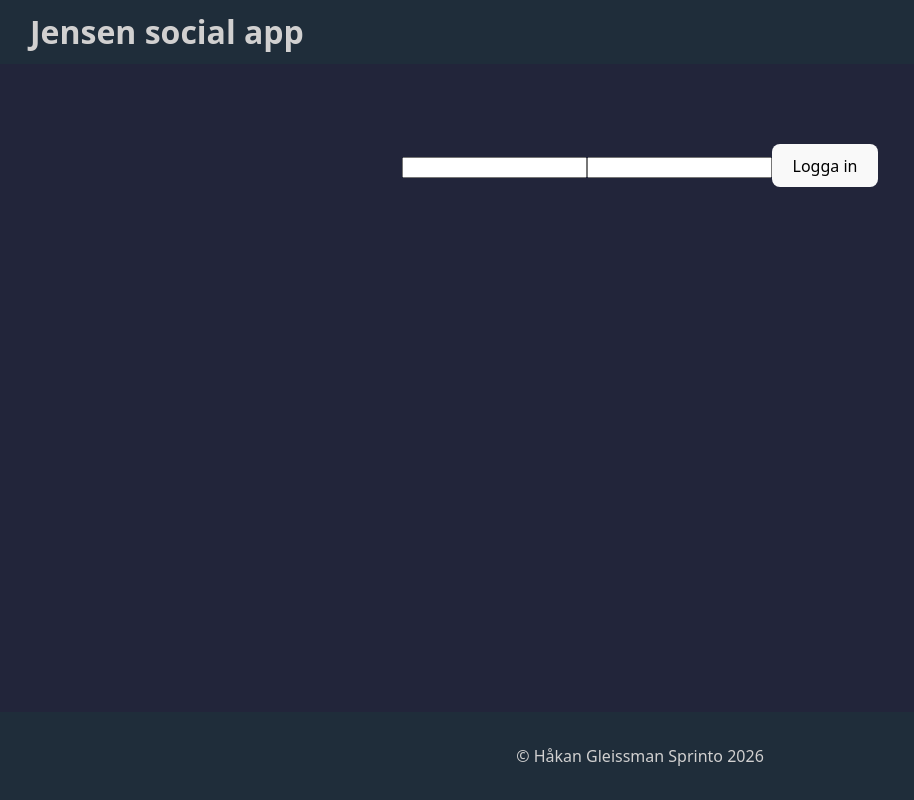
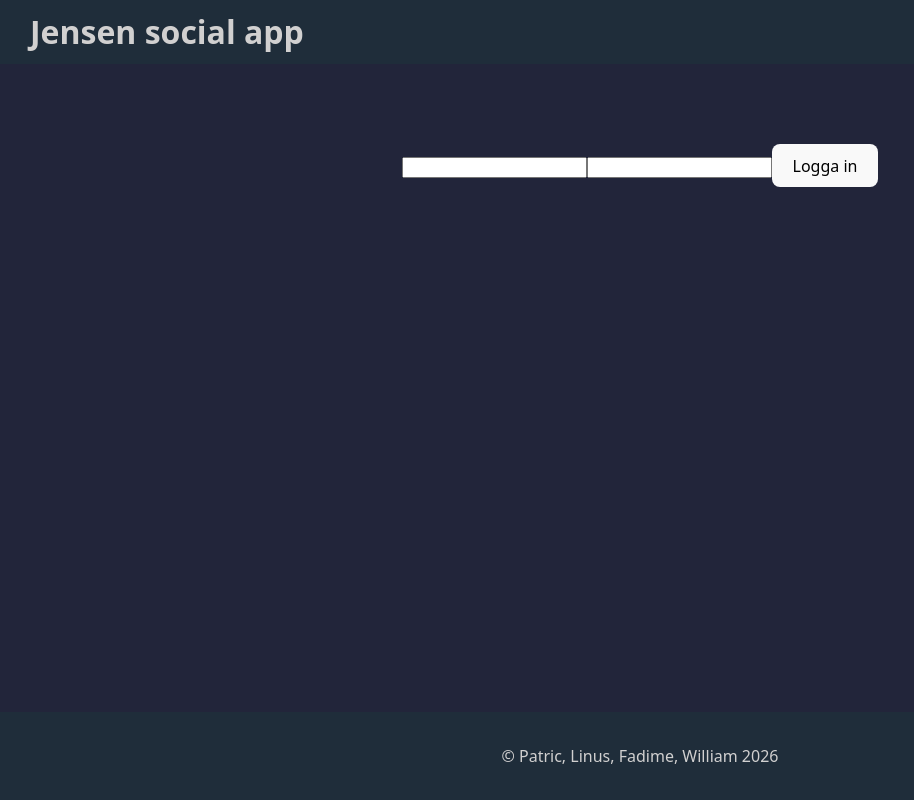
Before and after one commit to DiggyKaze/frontend-socialapp, a React (Vite) app: page /login in a window 1280 px wide. Shown: the whole page, without its empty margins (0-914 px from the left). Built offline with nearby package versions, Linux system fonts and the light colour scheme; no server answers.

Commit message:
Bytt namn

```diff
--- a/src/components/Layout.jsx
+++ b/src/components/Layout.jsx
@@ -53,7 +53,7 @@
             </main>
 
             <footer className="app-footer">
-                <p>© Håkan Gleissman Sprinto 2026</p>
+                <p>© Patric, Linus, Fadime, William 2026</p>
             </footer>
         </>
     );
```
Also changed, not shown: 1 other file (tests, documents, lock files or other folders).
